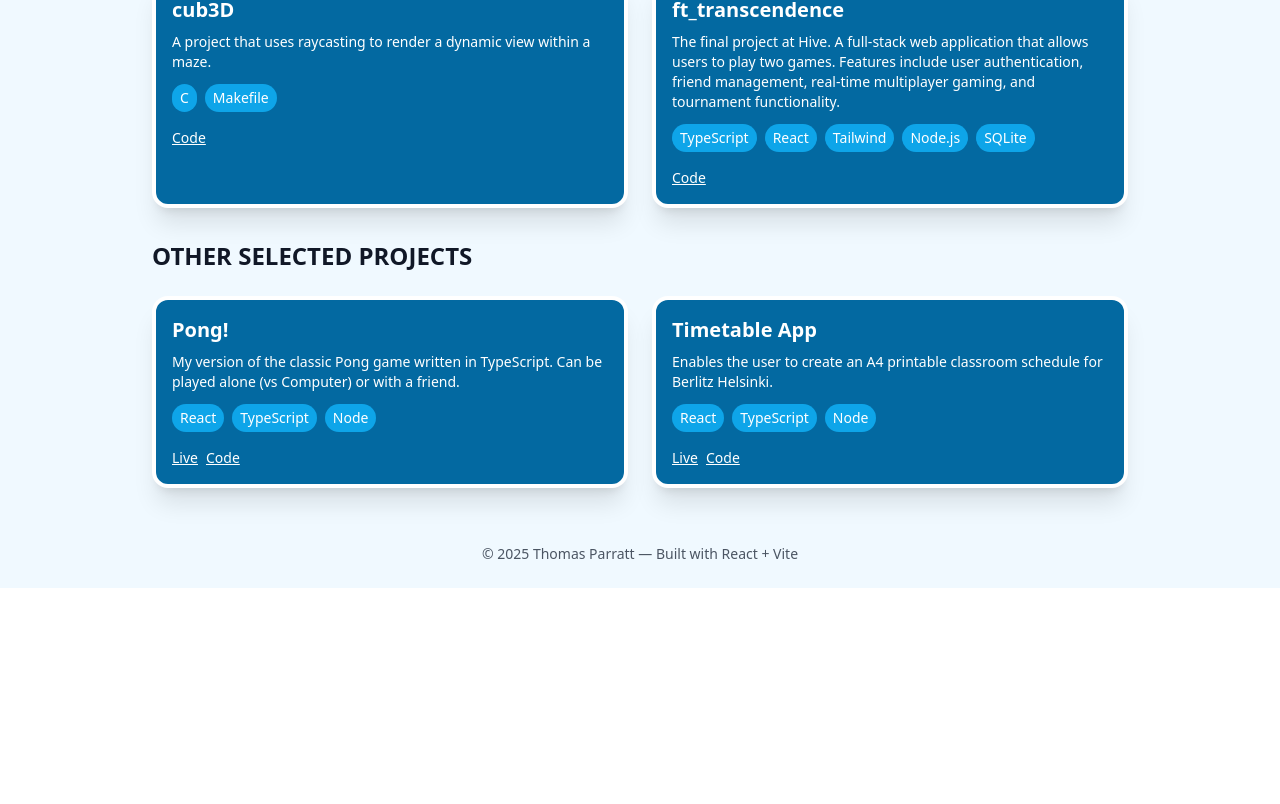
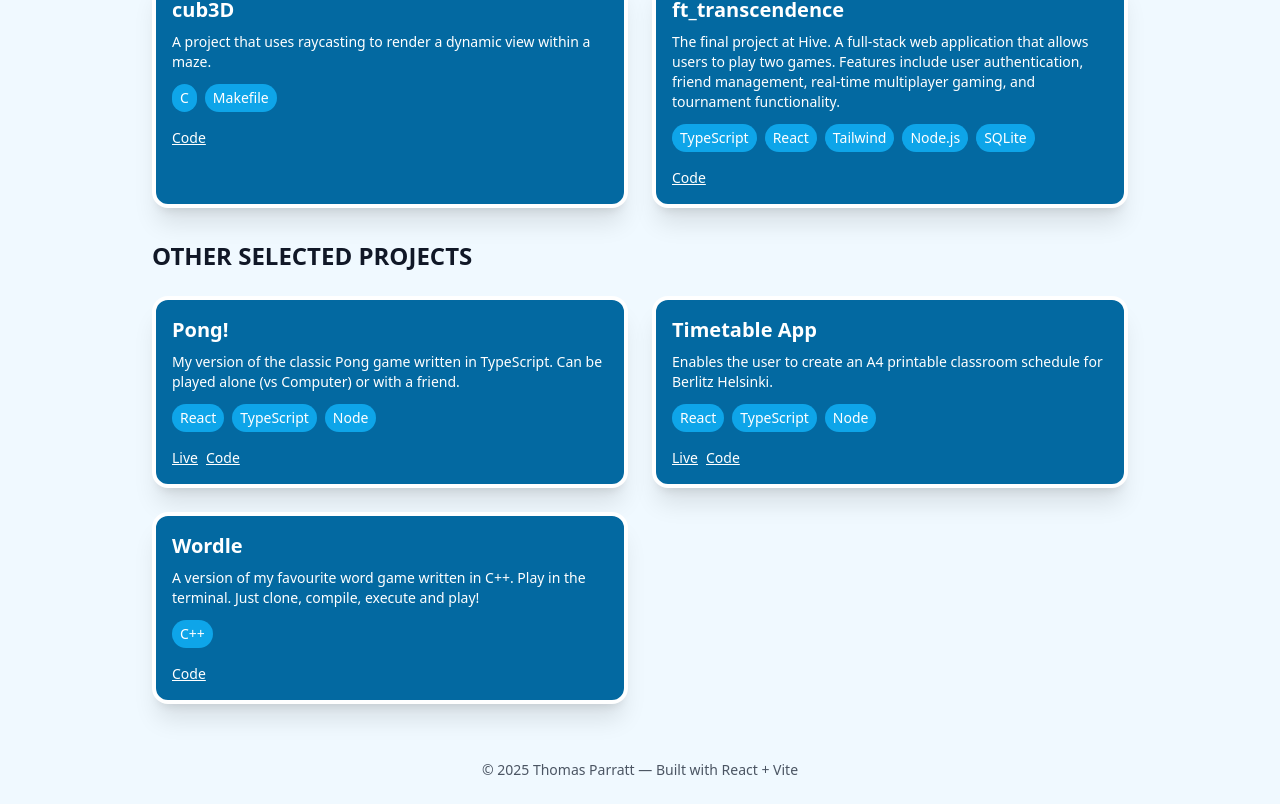
Before and after one commit to ThomasParratt/portfolio, a React (Vite) app: page /projects in a window 1280 px wide. Shown: the part 368-1172 px from the top of the page. Before the commit the page ends 956 px from the top, so only its background shows below. Built offline with nearby package versions, Linux system fonts and the light colour scheme.

Commit message:
wordle project added

```diff
--- a/src/data/projects.js
+++ b/src/data/projects.js
@@ -14,6 +14,13 @@ const projects = [
         tech: ['React', 'TypeScript', 'Node'],
         repo: 'https://github.com/ThomasParratt/day_schedule',
         live: '#'
+    },
+    {
+        id: 'p3',
+        title: 'Wordle',
+        description: 'A version of my favourite word game written in C++. Play in the terminal. Just clone, compile, execute and play!',
+        tech: ['C++'],
+        repo: 'https://github.com/ThomasParratt/word_game'
     }
 ]
 
```
